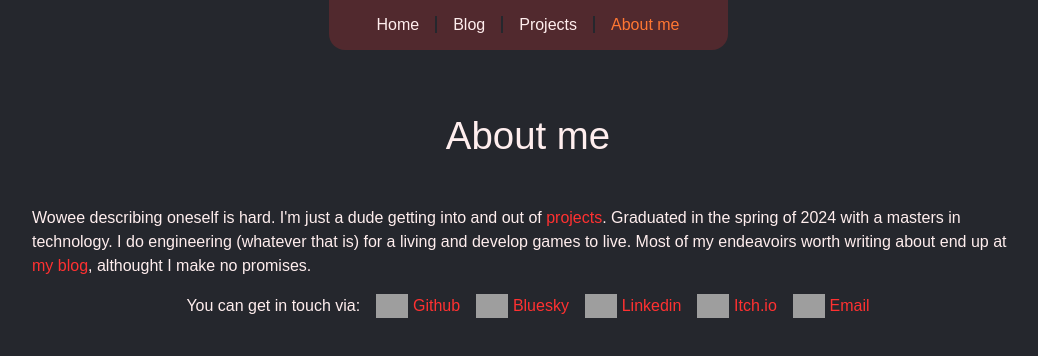
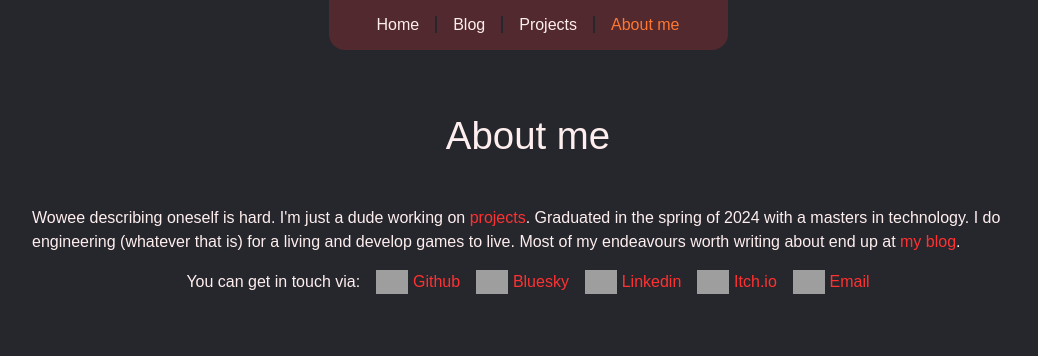
Before and after one commit to haihala/haihala.github.io, a SvelteKit app: page /about in a window 1280 px wide. Shown: the top 356 px of the page, without its empty margins (112-1150 px from the left). Built offline with nearby package versions, Linux system fonts and the light colour scheme; grey boxes are pictures that could not be loaded.

Commit message:
Update spelling and phrasing

```diff
--- a/src/routes/about/+page.svelte
+++ b/src/routes/about/+page.svelte
@@ -44,11 +44,10 @@
 	<h1>About me</h1>
 
 	<p>
-		Wowee describing oneself is hard. I'm just a dude getting into and out of <a href="/projects"
-			>projects</a
-		>. Graduated in the spring of 2024 with a masters in technology. I do engineering (whatever that
-		is) for a living and develop games to live. Most of my endeavoirs worth writing about end up at
-		<a href="/blog">my blog</a>, althought I make no promises.
+		Wowee describing oneself is hard. I'm just a dude working on <a href="/projects">projects</a>.
+		Graduated in the spring of 2024 with a masters in technology. I do engineering (whatever that
+		is) for a living and develop games to live. Most of my endeavours worth writing about end up at
+		<a href="/blog">my blog</a>.
 	</p>
 
 	<div class="socials">
--- a/src/routes/projects/+page.svelte
+++ b/src/routes/projects/+page.svelte
@@ -17,7 +17,7 @@
 <section>
 	<h1>Projects</h1>
 	<p>
-		List of ongoign projects that I'm working on. There are shorter natured things that won't get a
+		List of ongoing projects that I'm working on. There are shorter natured things that won't get a
 		project of their own.
 	</p>
 	<CardGrid {...data} />
```
